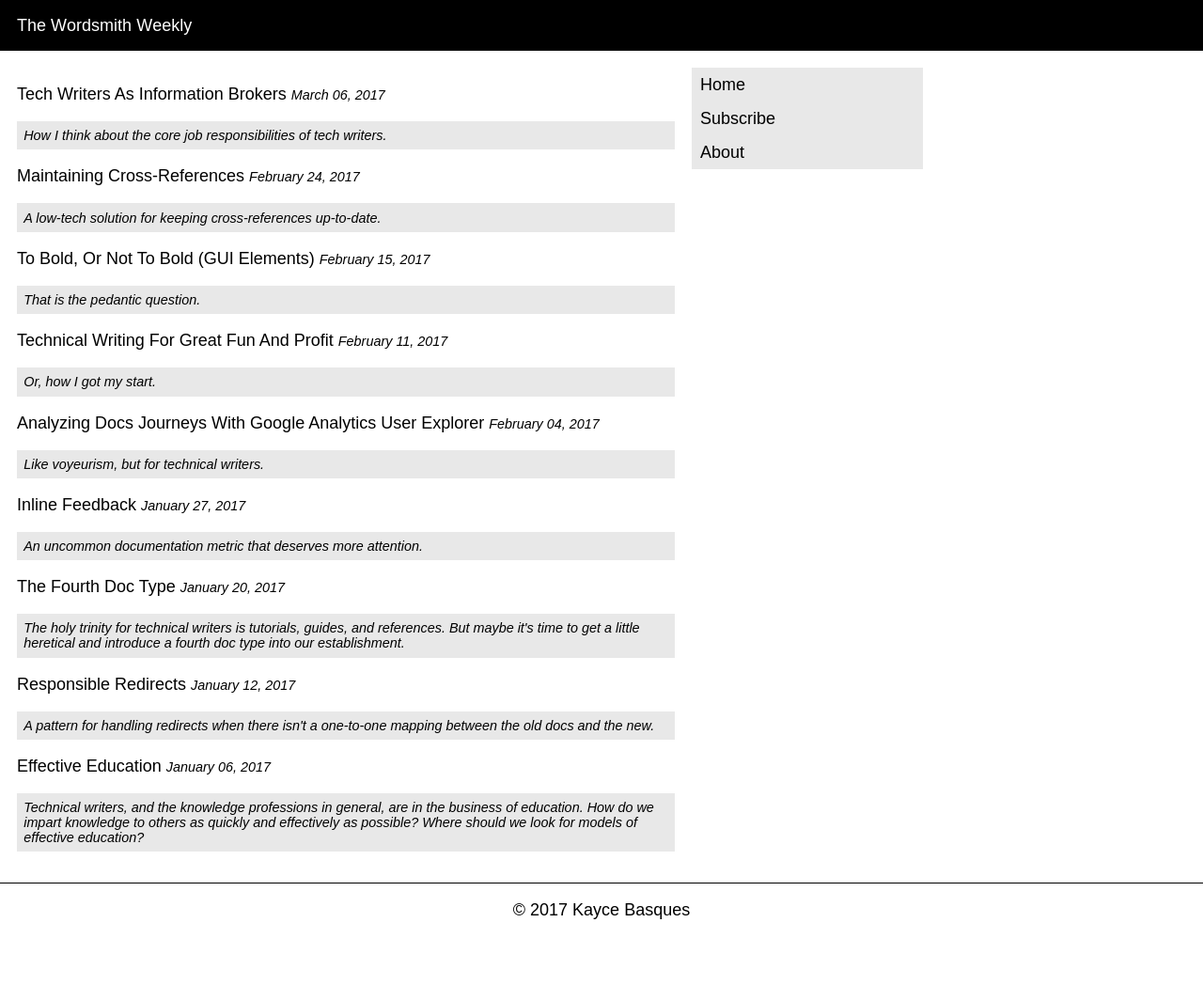
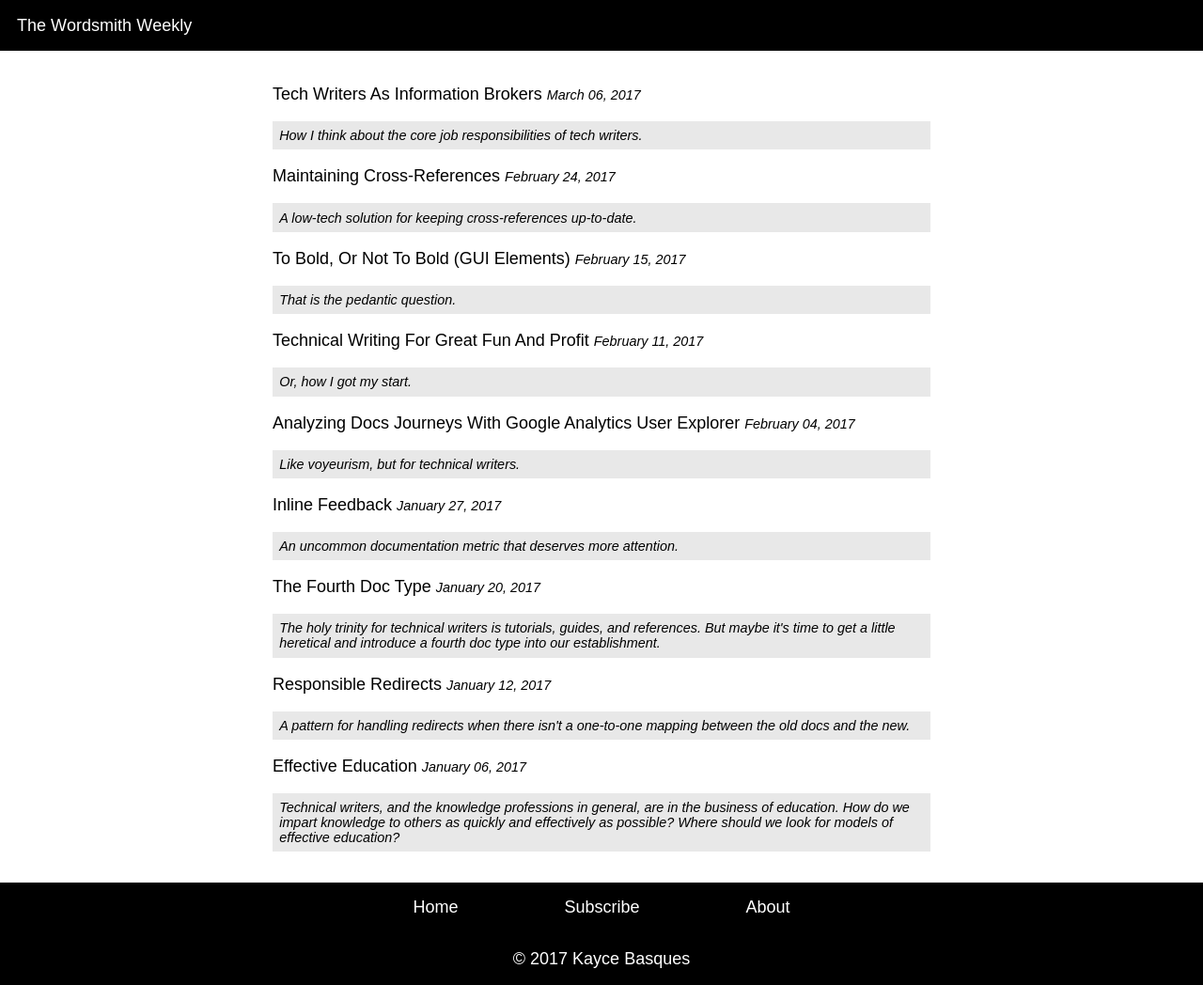
Before and after one commit to kaycebasques/wordsmithweekly, a Jekyll site: the page built from index.markdown, in a window 1280 px wide and 1048 px high. Shown: the whole window at 94% size. Built offline with Jekyll 4.4.1, drawn with Linux system fonts in a browser that asks for light colours.

Commit message:
(incomp) upd design

```diff
--- a/_layouts/default.html
+++ b/_layouts/default.html
@@ -56,31 +56,21 @@
           --><span class="header__title-text header__title-text-18">y</span>
         </a>
       </h1>
-      <button class="header__menu">Menu</button>
     </header>
-    <nav class="nav nav--hidden">
+    <article class="content">{{ content }}</article>
+    <nav class="nav">
       <ul class="nav__list">
-        <li class="nav__header">
-          <button class="nav__close">Close</button>
+        <li class="nav__item">
+          <a class="nav__link" href="/">Home</a>
         </li>
         <li class="nav__item">
-          <a class="nav__link" href="/">
-            <span class="nav__link-text">Home</span>
-          </a>
+          <a class="nav__link" href="/subscribe">Subscribe</a>
         </li>
         <li class="nav__item">
-          <a class="nav__link" href="/subscribe">
-            <span class="nav__link-text">Subscribe</span>
-          </a>
-        </li>
-        <li class="nav__item">
-          <a class="nav__link" href="/about">
-            <span class="nav__link-text">About</span>
-          </a>
+          <a class="nav__link" href="/about">About</a>
         </li>
       </ul>
     </nav>
-    <article class="content">{{ content }}</article>
     <footer class="footer">
       <p class="footer__text">
         &copy; 2017 {{ site.author }}
--- a/css/main.scss
+++ b/css/main.scss
@@ -35,18 +35,6 @@
   margin: $minor-spacing;
 }
 
-%nav__item {
-  height: 3em;
-  display: flex;
-  margin: 0;
-  padding: 0;
-  justify-content: flex-end;
-  align-items: center;
-  &:not(:last-child) {
-    border-bottom: 1px solid $theme-secondary;
-  }
-}
-
 /* Elements */
 
 body {
@@ -62,8 +50,12 @@
 /* Classes */
 
 .content {
-  min-height: 75vh;
+  /* Haven't done the math to explain why it's 17.25em. Should move all these
+   * values into variables. */
+  min-height: calc(100vh - 17.25em);
   margin-top: 3em;
+  margin-left: auto;
+  margin-right: auto;
   padding: $major-spacing;
   max-width: 700px;
   h2 {
@@ -128,6 +120,13 @@
   align-items: center;
   justify-content: center;
   width: 100vw;
+  background-color: $theme-primary;
+  height: 3em;
+}
+
+.footer__text {
+  font-size: 1em;
+  color: $theme-secondary;
 }
 
 .header {
@@ -141,22 +140,6 @@
   align-items: center;
   justify-content: space-between;
   background-color: $theme-primary;
-}
-
-.header--hidden {
-  transform: translateY(-100%);
-  transition: all $hide-header-animation-time ease;
-  transition-delay: $title-total-animation-time + $delay;
-}
-
-.header--visible {
-  transform: none;
-  transition: all 500ms ease;
-  transition-delay: $show-header-animation-time + $delay;
-}
-
-.header__menu {
-  @extend %button;
 }
 
 .header__title {
@@ -206,55 +189,28 @@
 }
 
 .nav {
-  position: fixed;
-  top: 0;
-  left: 0;
   background-color: $theme-primary;
-  height: 12em;
   width: 100vw;
 }
 
-.nav--hidden {
-  transform: translateY(-100%);
-  transition: all $hide-nav-animation-time ease;
-}
-
-.nav--visible {
-  transform: none;
-  transition: all 400ms ease;
-  transition-delay: $title-total-animation-time + $delay + $hide-header-animation-time +
-      $delay;
-}
-
-.nav__close {
-  @extend %button;
-}
-
-.nav__header {
-  @extend %nav__item;
-  justify-content: flex-end;
-}
-
 .nav__item {
-  @extend %nav__item;
+  display: flex;
+  align-items: center;
+  justify-content: center;
+  height: 3em;
+  margin: 0;
+  padding: 0;
+  border-bottom: 1px solid $theme-secondary;
 }
 
 .nav__link {
-  display: flex;
-  align-items: center;
+  display: block;
   text-decoration: none;
   color: $theme-secondary;
-  flex-grow: 1;
-  width: 100%;
-  padding-left: $major-spacing;
-  line-height: 100%;
+  text-align: center;
   &:visited {
     color: $theme-secondary;
   }
-}
-
-.nav__link-text {
-
 }
 
 .nav__list {
@@ -295,41 +251,27 @@
   }
   .content {
     max-width: 700px;
+    /* TODO figure out why it's 11.25em and move the values to variables */
+    min-height: calc(100vh - 11.25em);
+    margin-left: auto;
+    margin-right: auto;
   }
   .content__leader {
     max-width: 15vw;
   }
-  .header__menu {
-    display: none;
-  }
   .nav {
-    position: fixed;
-    /* (width of header) + (padding-top of content) */
-    top: 4em;
-    left: 700px;
-    margin-left: $major-spacing * 2;
-    max-width: 246px;
-    background-color: $alternative-background;
-    height: auto;
-  }
-  .nav__header {
-    display: none;
+    display: flex;
+    justify-content: center;
+    align-items: center;
+    height: 3em;
   }
   .nav__item {
-    display: block;
-    height: auto;
-    border: none;
-    &:not(:last-child) {
-      border-bottom: none;
-    }
+    height: 1em;
+    display: inline;
+    margin: 0 3em 0 3em;
+    border-bottom: none;
   }
   .nav__link {
-    display: inline-block;
-    width: auto;
-    padding: 0;
-    margin: $minor-spacing;
-  }
-  .nav__link-text {
-    color: $theme-primary;
+    display: inline;
   }
 }
--- a/js/main.js
+++ b/js/main.js
@@ -84,11 +84,6 @@
         'nav--hidden');
   }
 
-  document.querySelector('.header__menu').addEventListener('click',
-      showNav);
-  document.querySelector('.nav__close').addEventListener('click',
-      showHeader);
-
   window.addEventListener('resize', function() {
     clearTimeout(resizeTimerId);
     resizeTimerId = setTimeout(updateLayout, 500);
```
